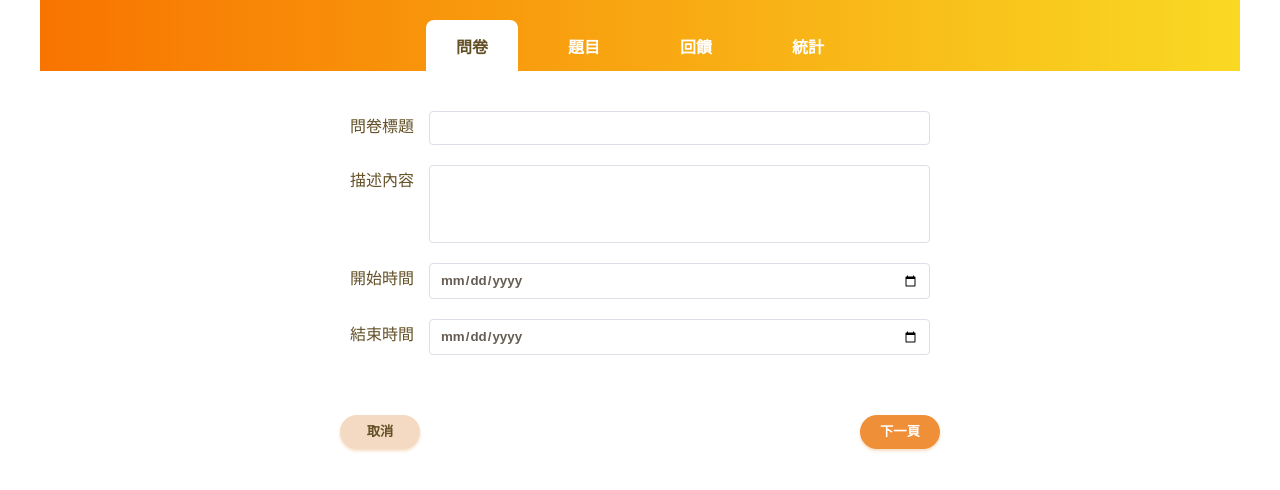
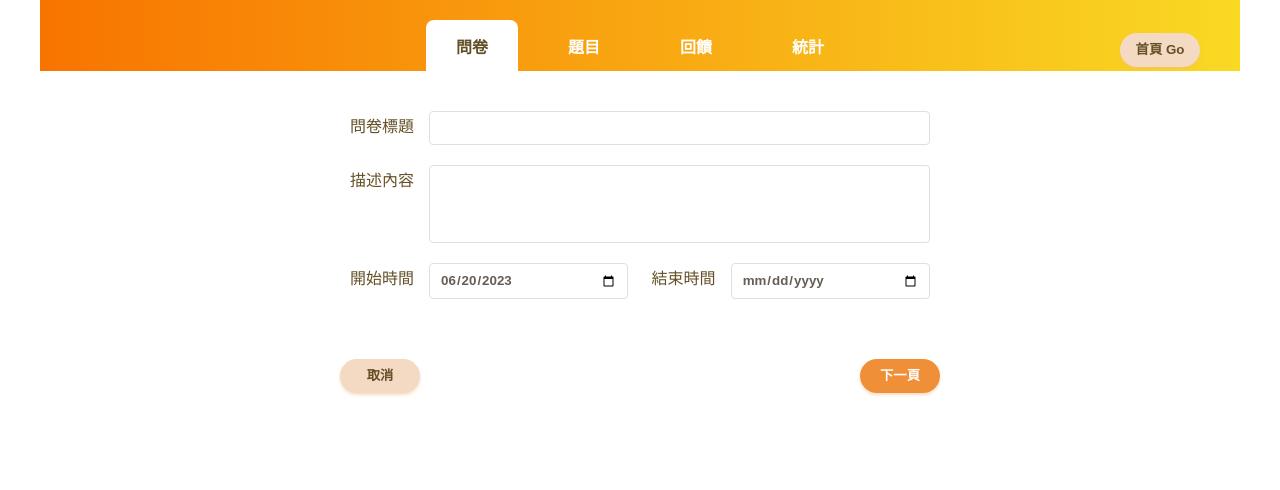
Before and after one commit to emily-ytliu/question_frontend, a Vue app: page /back-admin/content in a window 1280 px wide. Shown: the top 490 px of the page. Built offline with nearby package versions, Linux system fonts and the light colour scheme; what vxe-table would draw is missing.

Commit message:
隱藏欄位、fetch(get_all)

```diff
--- a/src/components/AdminContent.vue
+++ b/src/components/AdminContent.vue
@@ -9,14 +9,19 @@ export default {
             qTitleInput: "",
             qContentInput: "",
             qStartInput: "",
-            qEndInput: ""
+            qEndInput: "",
         }
     },
     methods: {
-
+        // 預設開始日期
+        defaultStartDate() {
+            const today = new Date();
+            const defaultDate =  today.toISOString().split("T")[0]
+            this.qStartInput = defaultDate;
+        }
     },
     mounted() {
-
+        this.defaultStartDate();
     }
 }
 </script>
@@ -33,6 +38,7 @@ export default {
                 <label for="qContentInput">描述內容</label>
                 <textarea rows="3" class="content-input" id="qContentInput" v-model="qContentInput"></textarea>
             </div>
+            <div class="date-box">
                 <div class="item">
                     <label for="qStartInput">開始時間</label>
                     <input type="date" id="qStartInput" v-model="qStartInput">
@@ -41,6 +47,7 @@ export default {
                     <label for="qEndInput">結束時間</label>
                     <input type="date" id="qEndInput"
                     v-model="qEndInput">
+                </div>
             </div>
         </div>
         <div class="btn-box">
@@ -57,6 +64,22 @@ export default {
     .item-box {
         margin: 40px 0;
         padding: 0 10px;
+
+        .date-box {
+            display: flex;
+            justify-content: space-between;
+            .item {
+                width: 48%;
+
+                label {
+                    width: 173px;
+                }
+
+                input {
+
+                }
+            }
+        }
         .item {
             display: flex;
             // justify-content: center;
--- a/src/components/Header.vue
+++ b/src/components/Header.vue
@@ -1,5 +1,5 @@
 <script>
-import SmallBtn from './SmallBtn.vue';
+import SmallBtn from './SmallBtn.vue'
 export default {
     components: {
         SmallBtn,
--- a/src/components/HomeTableWrap.vue
+++ b/src/components/HomeTableWrap.vue
@@ -1,26 +1,46 @@
 <script>
+import { RouterLink} from 'vue-router'
 export default {
     components: {
-
     },
     data() {
         return {
             currentRoute: this.$route.path,
-            data: [
-              { id: 1, question: '中山大學資管類 72 - 購買傾向調查 #21', status: '開放中', startDate: '2021/10/01', endDate: '2021/10/21' },
-              { id: 2, question: '星巴克裕誠店最佳員工票選', status: '開放中', startDate: '2021/03/01', endDate: '2021/04/01' },
-            ]
+            tableData: [],
         }
     },
     methods: {
-      updateColumns() {
-
+      hideCheckboxEdit() {
+          return this.currentRoute !== "/";
+      },
+      hideWrite() {
+          return this.currentRoute !== "/back-home";
       }
     },
     mounted() {
-      if(this.currentRoute === "/") {
-        this.updateColumns();
+      // fetch 後端API
+      fetch("http://localhost:8080/get_all", {
+        headers: {
+            "Content-Type": "application/json"
+        },
+        credentials: 'include',
+    })
+    .then(response => response.json())
+    .then(data => {
+      console.log(data)
+
+      for (let i = 0; i < data.outlineList.length; i++) {
+        this.tableData.push({
+          id: data.outlineList[i].outlineId,
+          qTitle: data.outlineList[i].title,
+          status: data.outlineList[i].status,
+          startDate: data.outlineList[i].startDate,
+          endDate: data.outlineList[i].endDate
+        });
+
       }
+
+    })
     }
 }
 </script>
@@ -28,25 +48,35 @@ export default {
 <template>
     <div class="home-table-wrap">
       <vxe-table
-        :data="this.data"
+        :data="this.tableData"
         :border=true
         align="center"
         >
         <vxe-column
           type="checkbox"
           width="50"
-          field="checkbox"></vxe-column>
+          field="checkbox"
+          :visible="hideCheckboxEdit()"></vxe-column>
         <vxe-column
           type="seq"
           width="50"></vxe-column>
         <vxe-column
           width="80"
           field="edit"
-          title="編輯">
+          title="編輯"
+          :visible="hideCheckboxEdit()">
+          <RouterLink to="/back-admin/content"><vxe-button icon="vxe-icon-edit" class="edit-icon">
+          </vxe-button></RouterLink>
+        </vxe-column>
+        <vxe-column
+          width="80"
+          field="write"
+          title="填寫"
+          :visible="hideWrite()">
           <vxe-button icon="vxe-icon-edit" class="edit-icon"></vxe-button>
         </vxe-column>
         <vxe-column
-          field="question"
+          field="qTitle"
           title="問卷標題"
           show-overflow></vxe-column>
         <vxe-column
--- a/src/views/BackAdmin.vue
+++ b/src/views/BackAdmin.vue
@@ -4,12 +4,14 @@ import AdminContent from "../components/AdminContent.vue"
 import AdminQuestion from "../components/AdminQuestion.vue"
 import AdminFeedback from "../components/AdminFeedback.vue"
 import AdminResult from "../components/AdminResult.vue"
+import SmallBtn from '../components/SmallBtn.vue'
 export default {
     components: {
         AdminContent,
         AdminQuestion,
         AdminFeedback,
-        AdminResult
+        AdminResult,
+        SmallBtn
     },
     data() {
         return {
@@ -46,6 +48,11 @@ export default {
                     <RouterLink to="/back-admin/result">統計</RouterLink>
                 </li>
             </ul>
+            <div class="btn-box">
+                <RouterLink to="/back-home">
+                    <SmallBtn :btnText="'首頁 Go'"/>
+                </RouterLink>
+            </div>
         </nav>
         <RouterView />
     </div>
@@ -54,6 +61,7 @@ export default {
 <style lang="scss" scoped>
     .back-admin-wrap {
         nav {
+            position: relative;
             .nav-box {
                 display: flex;
                 justify-content: center;
@@ -85,6 +93,11 @@ export default {
                     }
                 }
             }
+            .btn-box {
+                position: absolute;
+                top: 33px;
+                right: 40px;
+            }
         }
     }
 </style>
--- a/src/views/BackHome.vue
+++ b/src/views/BackHome.vue
@@ -1,4 +1,5 @@
 <script>
+import { RouterLink} from 'vue-router'
 import HeaderWrap from "../components/Header.vue"
 import HomeSearchWrap from "../components/HomeSearchWrap.vue"
 import HomeTableWrap from "../components/HomeTableWrap.vue"
@@ -28,7 +29,7 @@ export default {
         <HomeSearchWrap />
         <div class="btn-box">
             <vxe-button icon="vxe-icon-delete" circle></vxe-button>
-            <vxe-button icon="vxe-icon-add" circle class="add-btn"></vxe-button>
+            <RouterLink to="/back-admin/content"><vxe-button icon="vxe-icon-add" circle class="add-btn"></vxe-button></RouterLink>
         </div>
         <HomeTableWrap />
     </div>
```
Lines whose indentation alone changed are shown as unchanged.
